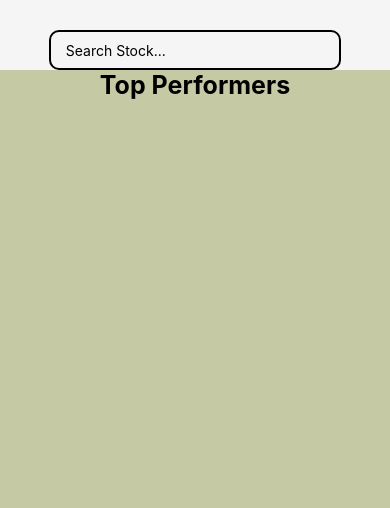
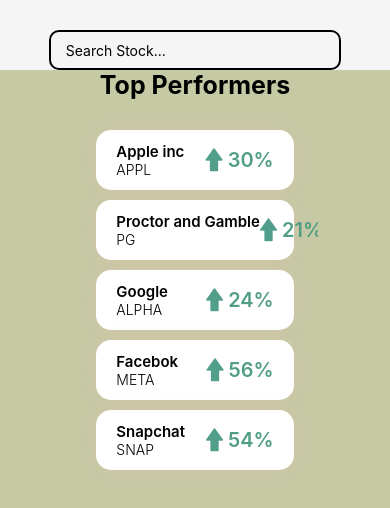
Before and after one commit to jduhking/hackutdix-finance-app, a React Native app in the folder frontend/: screen /Home in a window 390 px wide. Shown: the top 508 px of the page. Built offline with nearby package versions, Linux system fonts and the light colour scheme.

Commit message:
frontend topmovers feature

```diff
--- a/frontend/Components/MoversComponent.js
+++ b/frontend/Components/MoversComponent.js
@@ -5,25 +5,26 @@
 function MoversComponent({Data,onpress}){
     return(
         <Pressable onPress={onpress} style={styles.container}>
-            <Text>hello</Text>
+            <View style={{justifyContent:'space-between', width:'80%', backgroundColor:'white', marginTop:30, flexDirection:'row', alignItems:'center', paddingHorizontal:20, height:60, borderRadius:15, shadowColor:colors.pink, shadowOpacity:0.4, shadowRadius:15}}>
+                <View>
+                    <Text style={{fontSize:15, fontWeight:'600'}}>{Data.stock}</Text>
+                    <Text style={{ fontWeight:'300'}}>{Data.tickr}</Text>
+                </View>
+                <View style={{flexDirection:'row', alignItems:'center'}}>
+                    <Foundation name="arrow-up" size={30} color={colors.green} />
+                    <Text style={{fontWeight:'600', color:'#519E84', marginLeft: 5, fontSize:20}}>{Data.priceChange}%</Text>
+                </View>
+            </View>
         </Pressable>
     );
 }
 
 const styles = StyleSheet.create({
-    /*container: {
-        width:'70%',
+    container: {
+        width:'100%',
         height: 70,
-        borderWidth:2,
-        flexDirection:'row',
         alignItems:'center',
-        justifyContent:'space-between',
-        paddingHorizontal:16,
-        borderRadius: 12,
-        shadowColor:colors.pink,
-        shadowOpacity:0.4,
-        shadowRadius:13
-    }*/
+    }
 })
 
 export default MoversComponent
--- a/frontend/Screens/HomeScreen.js
+++ b/frontend/Screens/HomeScreen.js
@@ -1,5 +1,5 @@
 import {useState} from 'react';
-import {View,Text,TextInput, StyleSheet, FlatList} from 'react-native';
+import {View,Text,TextInput, StyleSheet, FlatList, StatusBar} from 'react-native';
 import Constants from 'expo-constants';
 import colors from '../Components/colors';
 import { dropdownData, topMovers } from '../DummyData.js/searchData';
@@ -36,7 +36,7 @@
                     <View style={{width:'100%', height:'100%', alignItems:'center', paddingTop: Constants.statusBarHeight }}>
                         <Text style={{fontWeight:'700', fontSize:25}}>Top Performers</Text>
                         <FlatList
-                            Data={movers}
+                            data={movers}
                             renderItem={({item}) => <MoversComponent Data={item}/>}
                             keyExtractor={(item) => item.id}
                             showsVerticalScrollIndicator={false}
```
